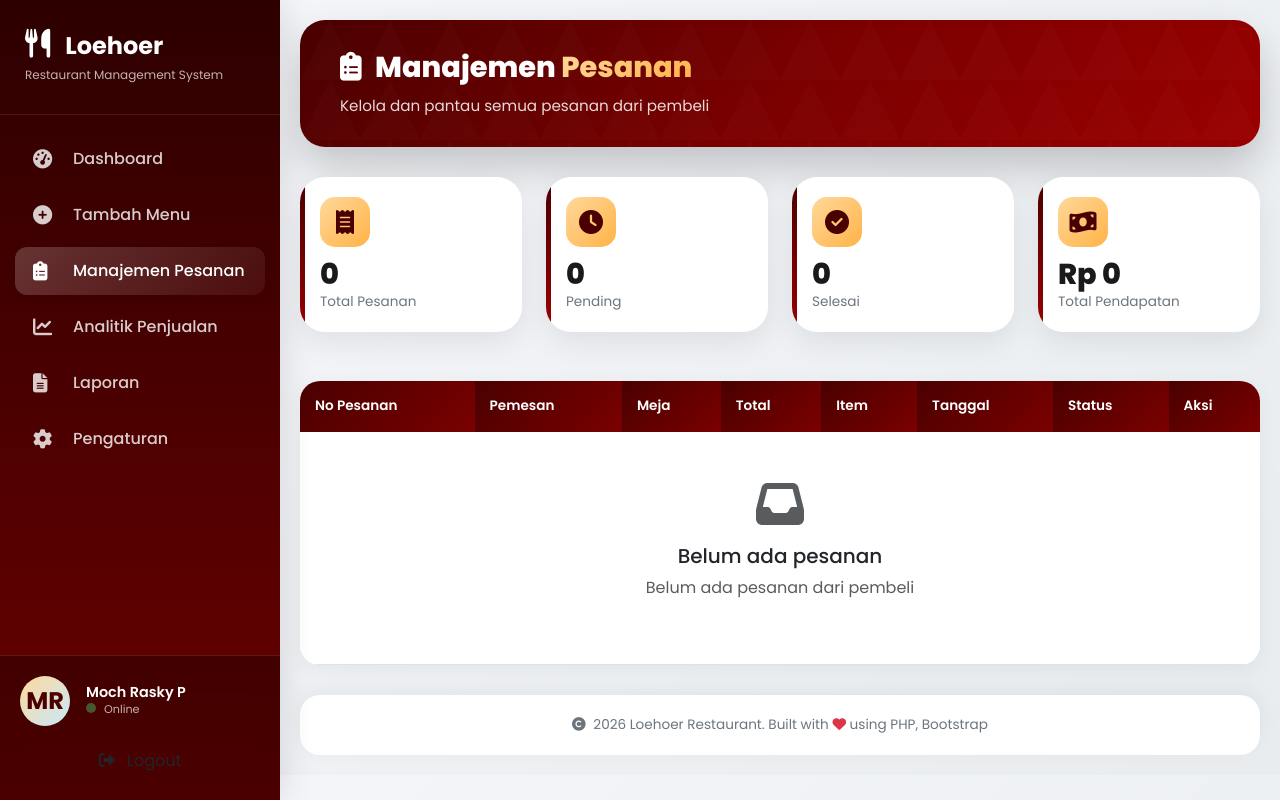
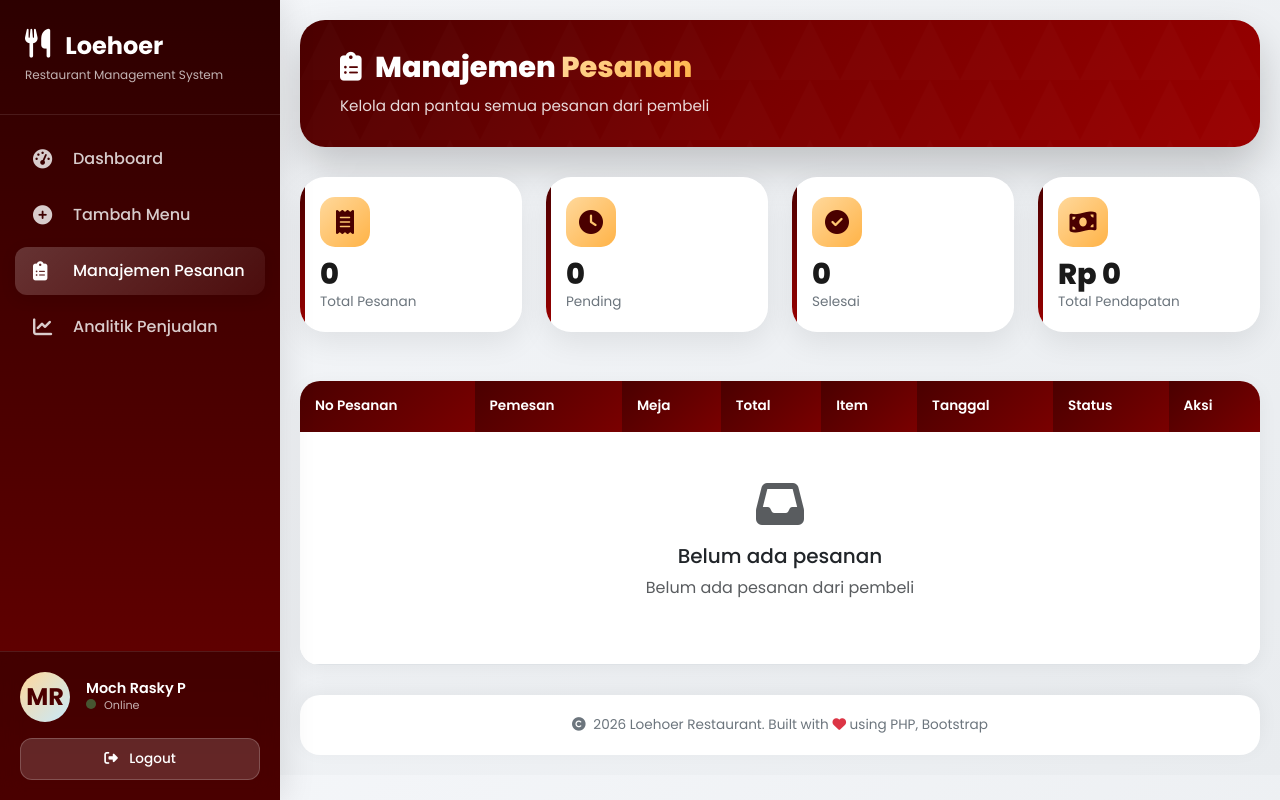
Before and after one commit to MochRaskyy16/RESTO, a PHP site: page /manajemen_pesanan.php in a window 1280 px wide. Run offline with PHP 8.4, Linux system fonts and the light colour scheme; the visitor is signed in with stand-in values (Sample User, id 1); data that the repository does not hold is empty; some libraries are stand-ins or nearby versions.

Commit message:
manajemen_pesanan,php
by sani

```diff
--- a/manajemen_pesanan.php
+++ b/manajemen_pesanan.php
@@ -6,7 +6,7 @@
 
 session_start();
 
-// Cek apakah admin sudah login atau belum
+// Cek apakah admin sudah login
 if (!isset($_SESSION['admin_logged_in']) || $_SESSION['admin_logged_in'] !== true) {
     header("Location: login.php");
     exit();
@@ -164,6 +164,7 @@ $stats = mysqli_fetch_assoc($result_total);
         .sidebar-nav .nav-link:hover { background: rgba(255, 255, 255, 0.15); color: white; transform: translateX(5px); }
         .sidebar-nav .nav-link.active { background: linear-gradient(135deg, rgba(255, 255, 255, 0.2), rgba(255, 255, 255, 0.05)); color: white; box-shadow: 0 4px 15px rgba(0, 0, 0, 0.1); }
 
+        /* Sidebar User */
 .sidebar-user {
     position: absolute;
     bottom: 0;
@@ -174,6 +175,7 @@ $stats = mysqli_fetch_assoc($result_total);
     backdrop-filter: blur(10px);
     border-top: 1px solid rgba(255, 255, 255, 0.1);
 }
+
 .user-avatar {
     width: 50px;
     height: 50px;
@@ -186,11 +188,55 @@ $stats = mysqli_fetch_assoc($result_total);
     font-weight: bold;
     color: #4b0000;
 }
-        .user-info h6 { margin: 0; font-size: 0.9rem; font-weight: 600; }
-        .user-info p { margin: 0; font-size: 0.7rem; opacity: 0.7; }
-        .user-status { width: 10px; height: 10px; background: #4ade80; border-radius: 50%; display: inline-block; margin-right: 5px; animation: pulse 2s infinite; }
-        @keyframes pulse { 0%, 100% { opacity: 1; } 50% { opacity: 0.5; } }
 
+.user-info h6 {
+    margin: 0;
+    font-size: 0.9rem;
+    font-weight: 600;
+}
+
+.user-info p {
+    margin: 0;
+    font-size: 0.7rem;
+    opacity: 0.7;
+}
+
+.user-status {
+    width: 10px;
+    height: 10px;
+    background: #4ade80;
+    border-radius: 50%;
+    display: inline-block;
+    margin-right: 5px;
+    animation: pulse 2s infinite;
+}
+
+@keyframes pulse {
+    0%, 100% { opacity: 1; }
+    50% { opacity: 0.5; }
+}
+
+/* Tombol Logout */
+.btn-logout {
+    background: rgba(255, 255, 255, 0.15);
+    color: white;
+    border: 1px solid rgba(255, 255, 255, 0.2);
+    border-radius: 12px;
+    padding: 10px;
+    font-size: 0.85rem;
+    font-weight: 500;
+    transition: all 0.3s ease;
+    cursor: pointer;
+    width: 100%;
+    text-align: center;
+}
+
+.btn-logout:hover {
+    background: #ef4444;
+    border-color: #ef4444;
+    transform: translateY(-2px);
+    color: white;
+}
         /* Main Content */
         .main-content { margin-left: 280px; padding: 20px; transition: all 0.3s ease; }
 
@@ -406,16 +452,7 @@ $stats = mysqli_fetch_assoc($result_total);
                 <i class="fas fa-chart-line"></i> Analitik Penjualan
             </a>
         </li>
-        <li class="nav-item">
-            <a class="nav-link" href="laporan.php">
-                <i class="fas fa-file-alt"></i> Laporan
-            </a>
-        </li>
-        <li class="nav-item">
-            <a class="nav-link" href="pengaturan.php">
-                <i class="fas fa-cog"></i> Pengaturan
-            </a>
-        </li>
+
     </ul>
 
 
@@ -555,9 +592,9 @@ $stats = mysqli_fetch_assoc($result_total);
                                     <button class="btn-action btn-warning-custom" onclick="updateStatus(<?php echo $row['id']; ?>, '<?php echo $row['status']; ?>')">
                                         <i class="fas fa-edit"></i> Update
                                     </button>
-                                    <button class="btn-action btn-info-custom" onclick="lihatDetail(<?php echo $row['id']; ?>)">
+                                    <!-- <button class="btn-action btn-info-custom" onclick="lihatDetail(<?php echo $row['id']; ?>)">
                                         <i class="fas fa-eye"></i> Detail
-                                    </button>
+                                    </button> -->
                                     <button class="btn-action btn-danger-custom" onclick="hapusPesanan(<?php echo $row['id']; ?>, '<?php echo $row['no_pesanan']; ?>')">
                                         <i class="fas fa-trash"></i> Hapus
                                     </button>
```
Lines whose indentation alone changed are shown as unchanged.
